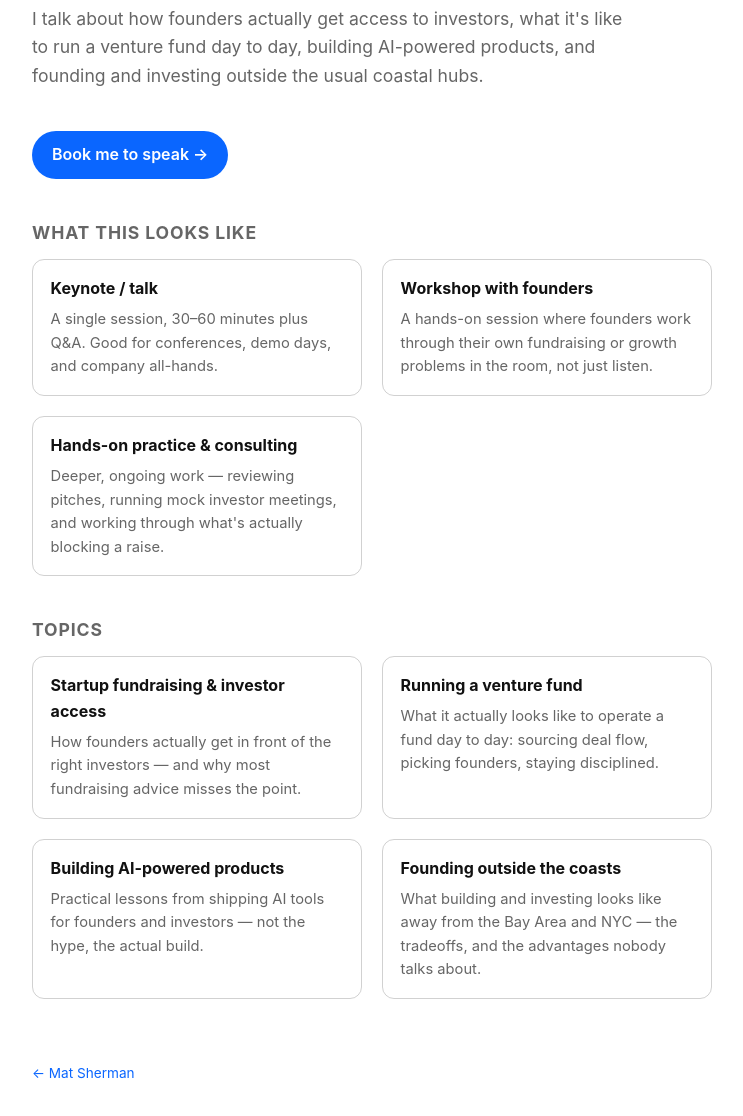
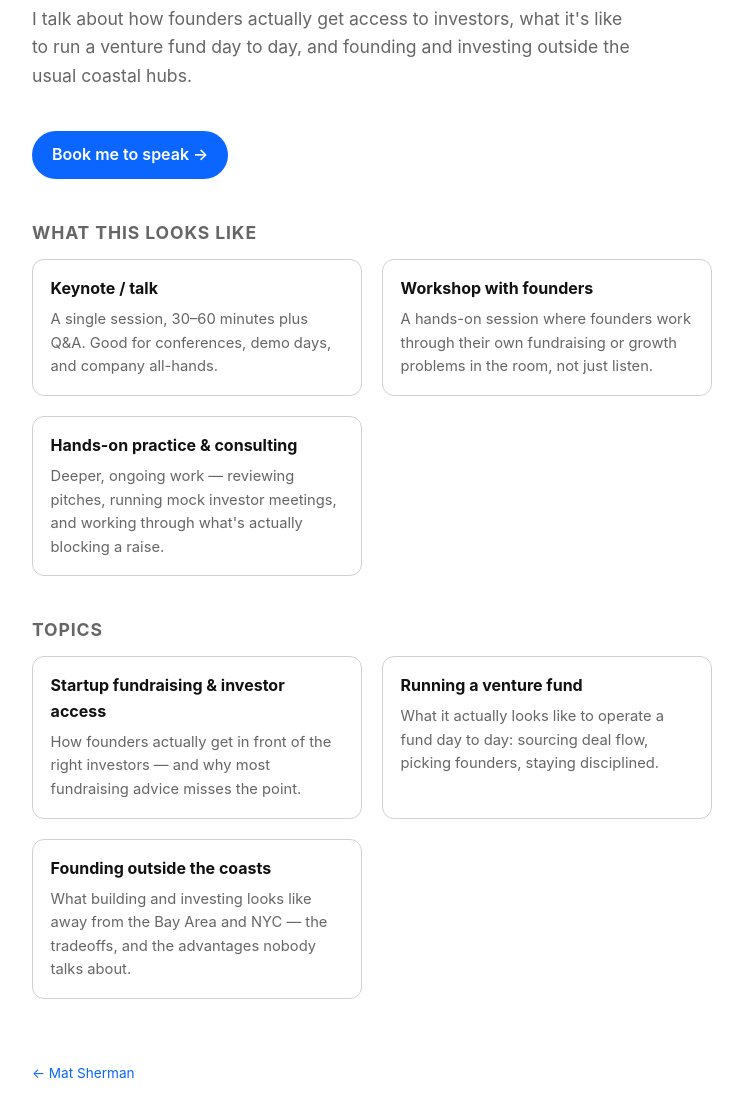
Before and after one commit to Shermanmat/matsherman-website, a plain HTML site: page speaking/index.html in a window 1280 px wide. Shown: the part 178-1294 px from the top of the page, without its empty margins (268-1011 px from the left). Drawn offline with Linux system fonts and the light colour scheme.

Commit message:
Remove AI products topic from speaking page
Also drops the matching mention from the tagline and meta description
so the page doesn't reference a topic that's no longer listed.

Co-Authored-By: Claude Sonnet 5 <noreply@anthropic.com>

```diff
--- a/speaking/index.html
+++ b/speaking/index.html
@@ -4,7 +4,7 @@
   <meta charset="UTF-8">
   <meta name="viewport" content="width=device-width, initial-scale=1.0">
   <title>Speaking — Mat Sherman</title>
-  <meta name="description" content="Mat Sherman speaks on fundraising, venture investing, building with AI, and founding outside the coasts.">
+  <meta name="description" content="Mat Sherman speaks on fundraising, venture investing, and founding outside the coasts.">
   <link rel="stylesheet" href="../style.css">
 </head>
 <body>
@@ -14,8 +14,8 @@
       <h1>Speaking</h1>
       <p class="tagline">
         I talk about how founders actually get access to investors, what it's
-        like to run a venture fund day to day, building AI-powered products,
-        and founding and investing outside the usual coastal hubs.
+        like to run a venture fund day to day, and founding and investing
+        outside the usual coastal hubs.
       </p>
       <a class="cta" href="mailto:mat@matsherman.com?subject=Speaking%20inquiry">
         Book me to speak →
@@ -52,10 +52,6 @@
           <p>What it actually looks like to operate a fund day to day: sourcing deal flow, picking founders, staying disciplined.</p>
         </li>
         <li>
-          <h3>Building AI-powered products</h3>
-          <p>Practical lessons from shipping AI tools for founders and investors — not the hype, the actual build.</p>
-        </li>
-        <li>
           <h3>Founding outside the coasts</h3>
           <p>What building and investing looks like away from the Bay Area and NYC — the tradeoffs, and the advantages nobody talks about.</p>
         </li>
```
